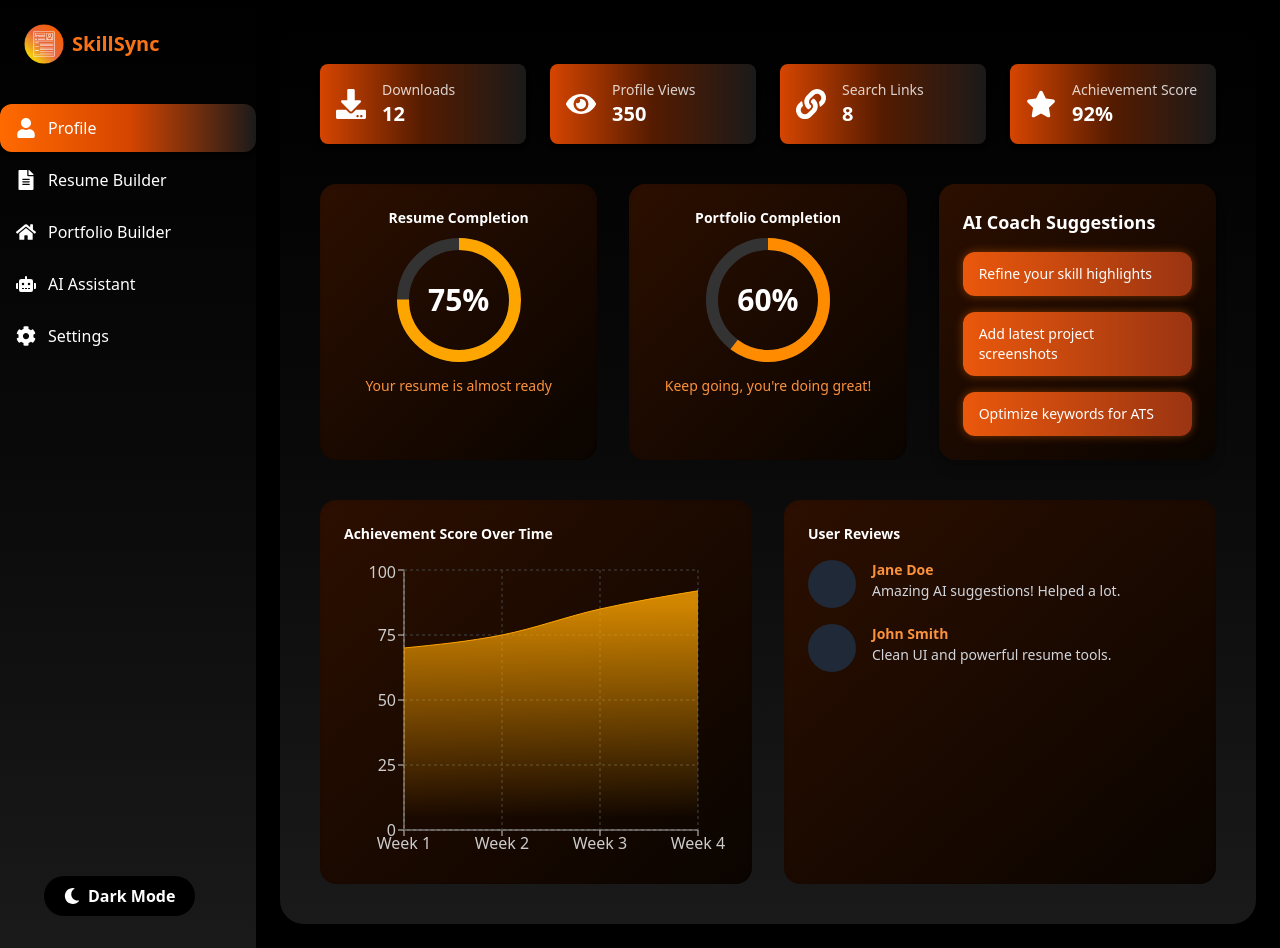
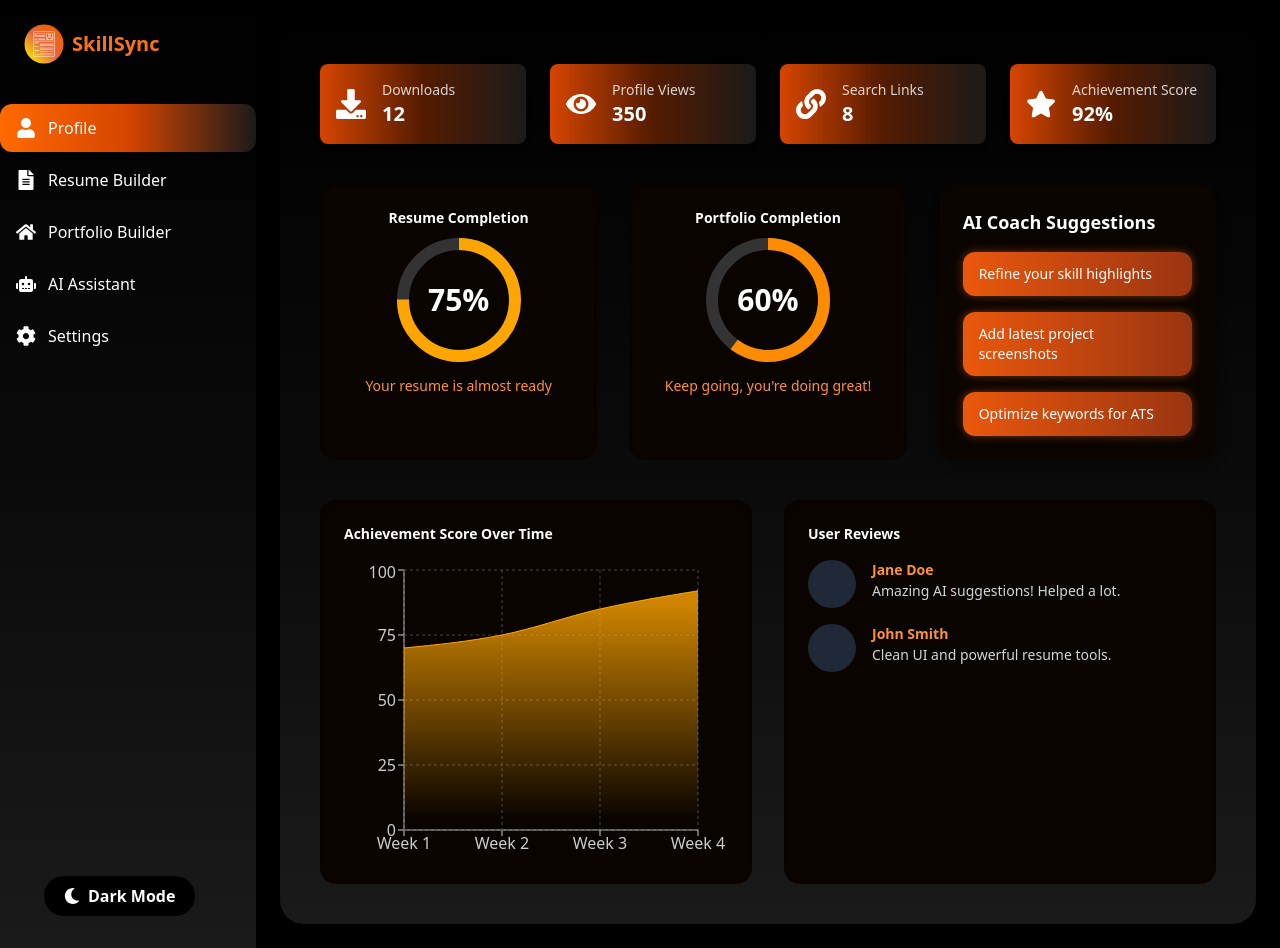
Before and after one commit to symadev/skillsync, a React (Vite) app: page /dashboard/profile in a window 1280 px wide. Built offline with nearby package versions, Linux system fonts and the light colour scheme; no server answers.

Commit message:
edit the profile section

```diff
--- a/src/Component/DashBoard/Profile.jsx
+++ b/src/Component/DashBoard/Profile.jsx
@@ -21,7 +21,7 @@ const Profile = () => {
 
       {/* Resume Score + Completion + AI Coach */}
       <div className="grid grid-cols-1 lg:grid-cols-3 gap-8">
-        <div className="bg-gradient-to-br from-[#2c0f00] to-[#0a0400] rounded-2xl p-6 text-center shadow-inner">
+        <div className="bg-[#0a0400] rounded-2xl p-6 text-center shadow-inner">
           <h4 className="text-sm font-semibold mb-2">Resume Completion</h4>
           <div className="relative w-32 h-32 mx-auto">
             <svg className="w-full h-full transform -rotate-90">
@@ -33,7 +33,7 @@ const Profile = () => {
           <p className="mt-3 text-sm text-orange-400">Your resume is almost ready</p>
         </div>
 
-        <div className="bg-gradient-to-br from-[#2c0f00] to-[#0a0400] rounded-2xl p-6 text-center shadow-inner">
+        <div className="bg-[#0a0400] rounded-2xl p-6 text-center shadow-inner">
           <h4 className="text-sm font-semibold mb-2">Portfolio Completion</h4>
           <div className="relative w-32 h-32 mx-auto">
             <svg className="w-full h-full transform -rotate-90">
@@ -45,7 +45,7 @@ const Profile = () => {
           <p className="mt-3 text-sm text-orange-400">Keep going, you're doing great!</p>
         </div>
 
-        <div className="bg-gradient-to-br from-[#2c0f00] to-[#0a0400] btn-outline p-6 rounded-2xl shadow-lg text-white">
+        <div className="bg-[#0a0400] btn-outline p-6 rounded-2xl shadow-lg text-white">
           <h4 className="text-lg font-semibold mb-4">AI Coach Suggestions</h4>
           <div className="space-y-4">
             <SuggestionCard text="Refine your skill highlights" />
@@ -57,7 +57,7 @@ const Profile = () => {
 
       {/* Achievement Score Chart + User Reviews */}
       <div className="flex flex-col md:flex-row gap-8">
-        <div className="bg-gradient-to-br from-[#2c0f00] to-[#0a0400] flex-1 rounded-2xl p-6 shadow-inner">
+        <div className="bg-[#0a0400] flex-1 rounded-2xl p-6 shadow-inner">
           <h4 className="text-sm font-semibold mb-4">Achievement Score Over Time</h4>
           <ResponsiveContainer width="100%" height={300}>
             <AreaChart data={data} margin={{ top: 10, right: 30, left: 0, bottom: 0 }}>
@@ -76,7 +76,7 @@ const Profile = () => {
           </ResponsiveContainer>
         </div>
 
-        <div className="bg-gradient-to-br from-[#2c0f00] to-[#0a0400] flex-1 rounded-2xl p-6 shadow-inner">
+        <div className="bg-[#0a0400] flex-1 rounded-2xl p-6 shadow-inner">
           <h4 className="text-sm font-semibold mb-4">User Reviews</h4>
           <div className="space-y-4">
             <ReviewCard name="Jane Doe" text="Amazing AI suggestions! Helped a lot." />
```
